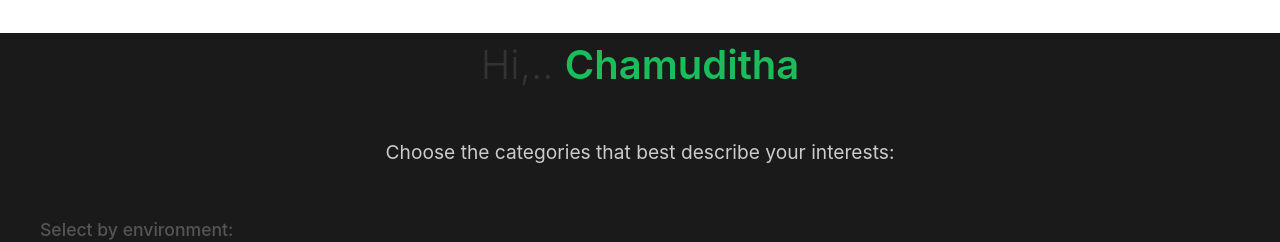
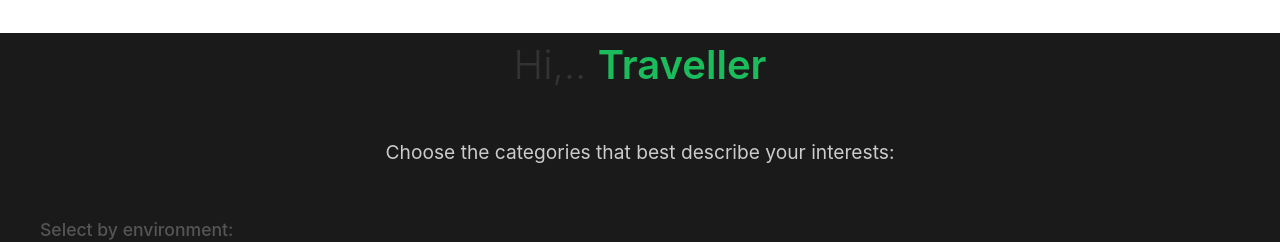
Before and after one commit to Anuja222/TravelMate, a PHP site: page /TravelMate/traveller/preference in a window 1280 px wide. Shown: the top 242 px of the page. Run offline with PHP 8.4, Linux system fonts and the light colour scheme; some libraries are stand-ins or nearby versions.

Commit message:
feat: Update greeting message and implement preference success modal

```diff
--- a/app/views/traveller/preference.view.php
+++ b/app/views/traveller/preference.view.php
@@ -15,7 +15,7 @@
         <section class="greeting-section">
             <div class="container">
                 <div class="greeting-content">
-                    <h1>Hi,.. <span class="username">Chamuditha</span></h1>
+                    <h1>Hi,.. <span class="username">Traveller</span></h1>
                     <p>Choose the categories that best describe your interests:</p>
                     <!-- <div class="user-avatar">
                         <img src="https://images.unsplash.com/photo-1438761681033-6461ffad8d80?w=80&h=80&fit=crop&crop=faces" alt="User Avatar">
```
Also changed, not shown: public/assets/js/preference.js, public/uploads/posts/6980aca5a3b87_1770040485.png (added), public/uploads/posts/69842f95b5159_1770270613.png (added).
